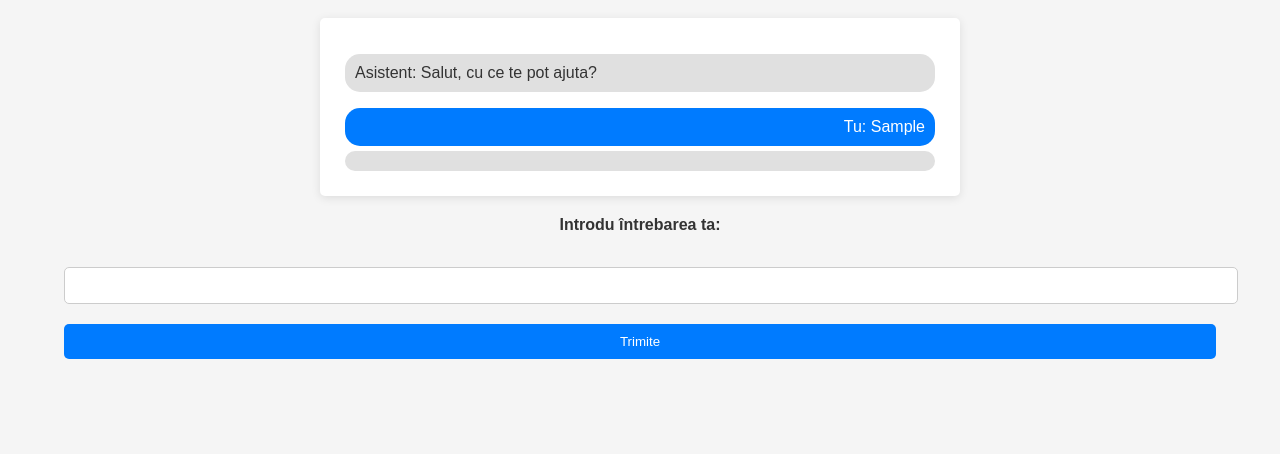
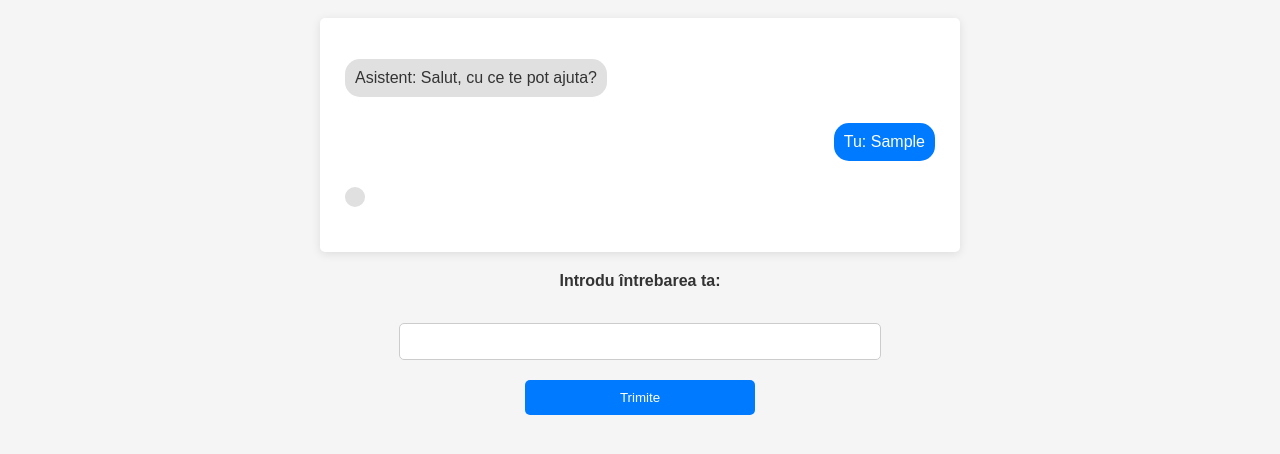
Before and after one commit to dorincapra/assistant, a website: page public/index.html in a window 1280 px wide. Both pictures are taken after typing "Sample" into the empty fields and a click on the button "Trimite". Shown: the part 60-514 px from the top of the page. Drawn offline with Linux system fonts and the light colour scheme.

Commit message:
user message to the right

```diff
--- a/public/index.html
+++ b/public/index.html
@@ -30,11 +30,14 @@
           const userInput = document.getElementById("user-input").value.trim();
           if (userInput === "") return;
 
-          // Append user's message to chat area
-          const userMessage = document.createElement("p");
-          userMessage.classList.add("user-message");
-          userMessage.textContent = `Tu: ${userInput}`;
-          document.getElementById("chat-area").appendChild(userMessage);
+          // Append user's message to chat area inside a span within a paragraph
+          const userParagraph = document.createElement("p");
+          userParagraph.classList.add("userP");
+          const userMessageSpan = document.createElement("span");
+          userMessageSpan.classList.add("user-message");
+          userMessageSpan.textContent = `Tu: ${userInput}`;
+          userParagraph.appendChild(userMessageSpan);
+          document.getElementById("chat-area").appendChild(userParagraph);
 
           // Clear input field
           document.getElementById("user-input").value = "";
@@ -56,8 +59,10 @@
             }
 
             const reader = response.body.getReader();
-            let lastParagraph = document.createElement("span");
-            lastParagraph.className = "assistant-message";
+            let lastParagraph = document.createElement("p");
+            let lastSpan = document.createElement("span");
+            lastSpan.className = "assistant-message";
+            lastParagraph.appendChild(lastSpan);
             document.getElementById("chat-area").appendChild(lastParagraph);
             let isFirstChunk = true;
             let firstDeltaReceived = false;
@@ -66,7 +71,7 @@
             function handleStream(data) {
               if (data.type === "textCreated" && isFirstChunk) {
                 initialText = data.text.value;
-                lastParagraph.textContent = `Asistent: ${initialText.replace(
+                lastSpan.textContent = `Asistent: ${initialText.replace(
                   /\【.*?\】/g,
                   ""
                 )}`;
@@ -76,7 +81,7 @@
                   // If the first delta is identical to the initial text, ignore it
                   firstDeltaReceived = true; // Mark the first delta as received
                 } else {
-                  lastParagraph.textContent += data.textDelta.replace(
+                  lastSpan.textContent += data.textDelta.replace(
                     /\【.*?\】/g,
                     ""
                   );
@@ -90,7 +95,6 @@
                 return;
               }
               const chunk = new TextDecoder().decode(value, { stream: true });
-              // It is possible that more than one JSON object is in a single chunk, hence the loop
               const jsonChunks = chunk.match(/\{.*?\}(?=\{)|\{.*?\}$/g);
               if (jsonChunks) {
                 jsonChunks.forEach((json) => {
--- a/public/styles.css
+++ b/public/styles.css
@@ -38,7 +38,7 @@ label {
 }
 
 input[type="text"] {
-  width: 100%; /* Full width on mobile devices */
+  width: 40%; /* Full width on mobile devices */
   padding: 10px;
   margin: 10px 0;
   border: 1px solid #ccc;
@@ -46,7 +46,7 @@ input[type="text"] {
 }
 
 button[type="submit"] {
-  width: 100%; /* Full width on mobile devices */
+  width: 20%; /* Full width on mobile devices */
   padding: 10px;
   background-color: #007bff;
   color: #fff;
@@ -68,7 +68,11 @@ button[type="submit"]:hover {
   padding: 10px;
   border-radius: 15px;
   text-align: right;
-  display: block; /* Ensures messages are on separate lines */
+  display: inline-block; /* Ensures messages are on separate lines */
+}
+
+.userP {
+  text-align: right;
 }
 
 .assistant-message {
@@ -78,7 +82,7 @@ button[type="submit"]:hover {
   padding: 10px;
   border-radius: 15px;
   text-align: left;
-  display: block; /* Ensures messages are on separate lines */
+  display: inline-block; /* Ensures messages are on separate lines */
 }
 
 /* Responsive adjustments */
```
